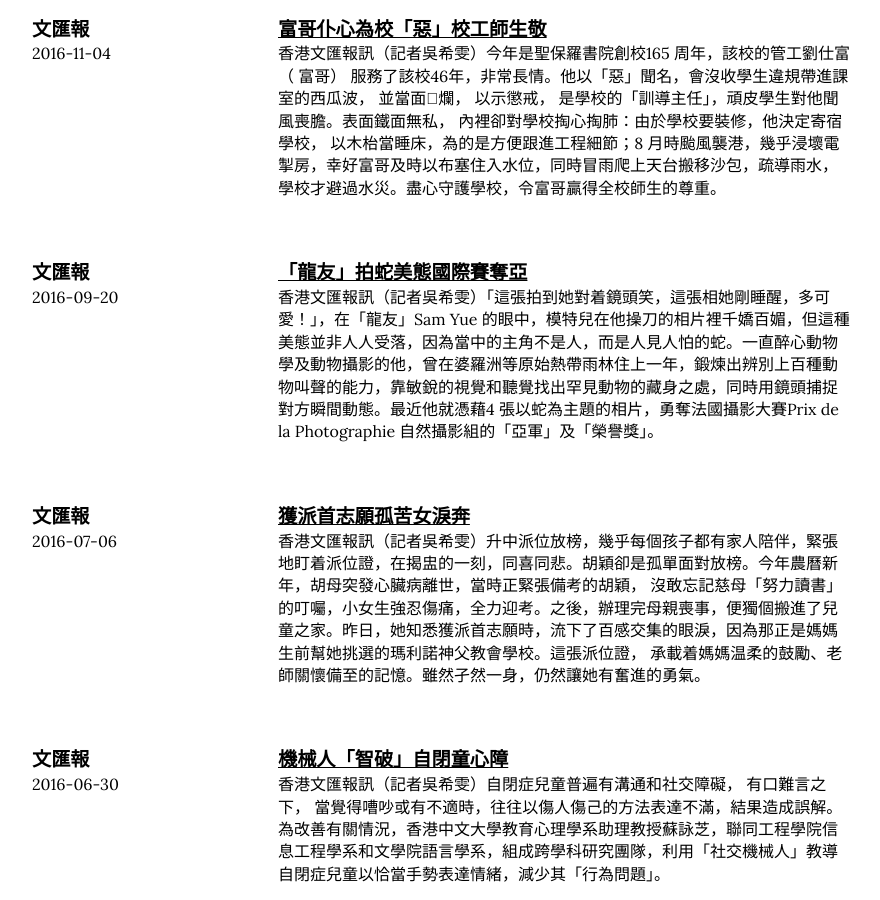
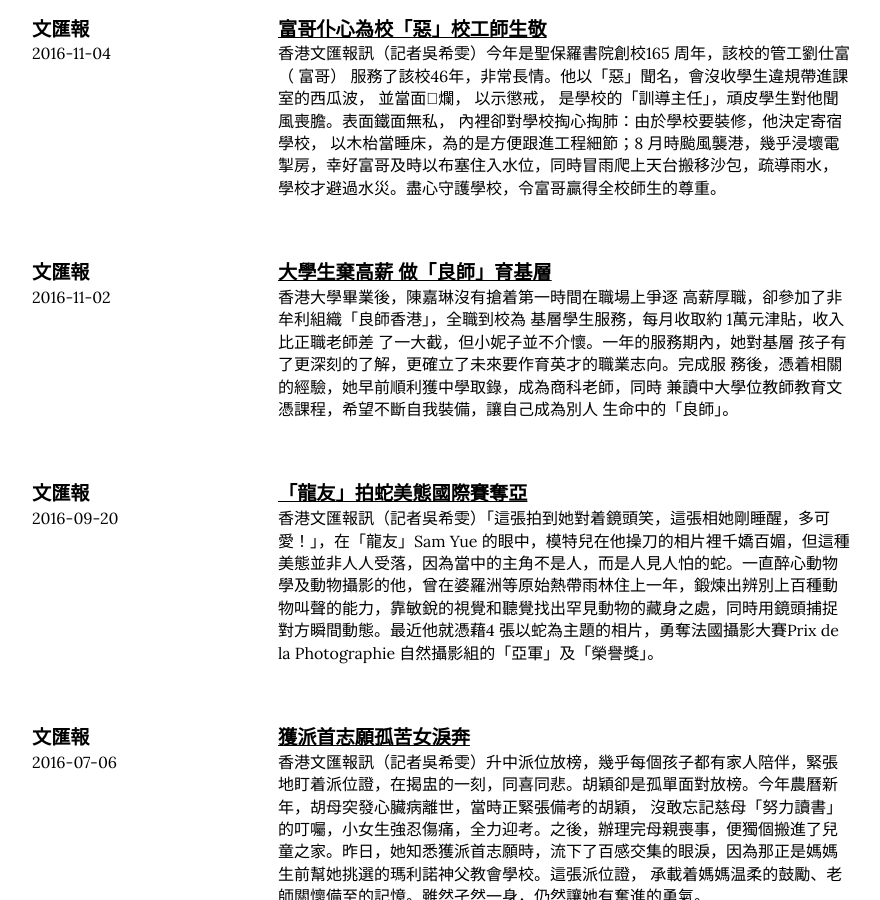
Before and after one commit to nghayman/nghayman.github.io, a Jekyll site: the page built from index.html, in a window 1280 px wide and 900 px high, scrolled down 1919 px. Shown: the whole window, without its empty margins (198-1078 px from the left). Built offline with Jekyll 4.4.1, drawn with Linux system fonts in a browser that asks for light colours.

Commit message:
update of new articles to portfolio

```diff
--- a/_data/portfolio.yml
+++ b/_data/portfolio.yml
@@ -45,6 +45,12 @@
     where: 文匯報
     period: 2016-11-04
     description: 香港文匯報訊（記者吳希雯）今年是聖保羅書院創校165 周年，該校的管工劉仕富（ 富哥） 服務了該校46年，非常長情。他以「惡」聞名，會沒收學生違規帶進課室的西瓜波， 並當面爛， 以示懲戒， 是學校的「訓導主任」，頑皮學生對他聞風喪膽。表面鐵面無私， 內裡卻對學校掏心掏肺：由於學校要裝修，他決定寄宿學校， 以木枱當睡床，為的是方便跟進工程細節；8 月時颱風襲港，幾乎浸壞電掣房，幸好富哥及時以布塞住入水位，同時冒雨爬上天台搬移沙包，疏導雨水，學校才避過水災。盡心守護學校，令富哥贏得全校師生的尊重。
+
+-   title: 大學生棄高薪 做「良師」育基層
+    link: /assets/a25-1102.pdf
+    where: 文匯報
+    period: 2016-11-02
+    description:  香港大學畢業後，陳嘉琳沒有搶着第一時間在職場上爭逐 高薪厚職，卻參加了非牟利組織「良師香港」，全職到校為 基層學生服務，每月收取約 1萬元津貼，收入比正職老師差 了一大截，但小妮子並不介懷。一年的服務期內，她對基層 孩子有了更深刻的了解，更確立了未來要作育英才的職業志向。完成服 務後，憑着相關的經驗，她早前順利獲中學取錄，成為商科老師，同時 兼讀中大學位教師教育文憑課程，希望不斷自我裝備，讓自己成為別人 生命中的「良師」。
 
 -   title: 「龍友」拍蛇美態國際賽奪亞
     link: /assets/a08-0920.pdf
```
Also changed, not shown: 3 other files.
